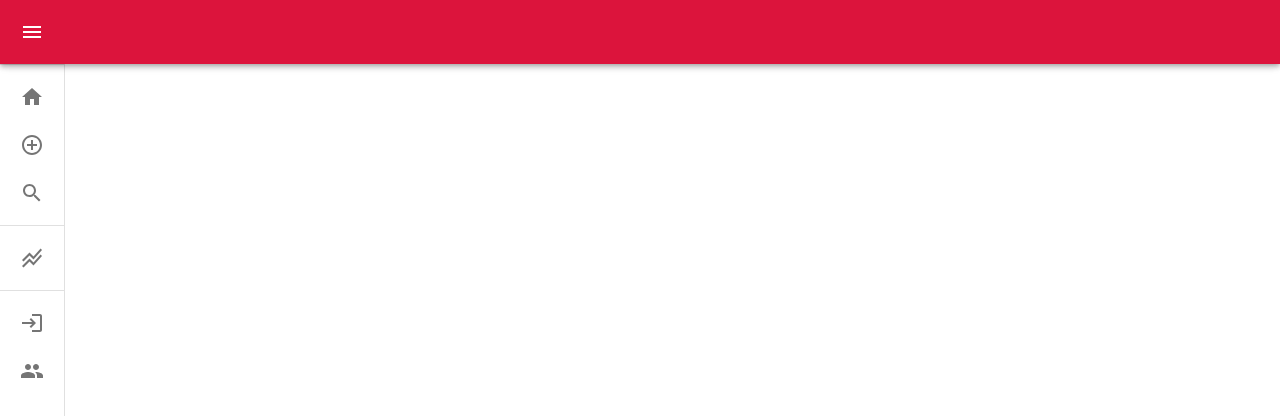
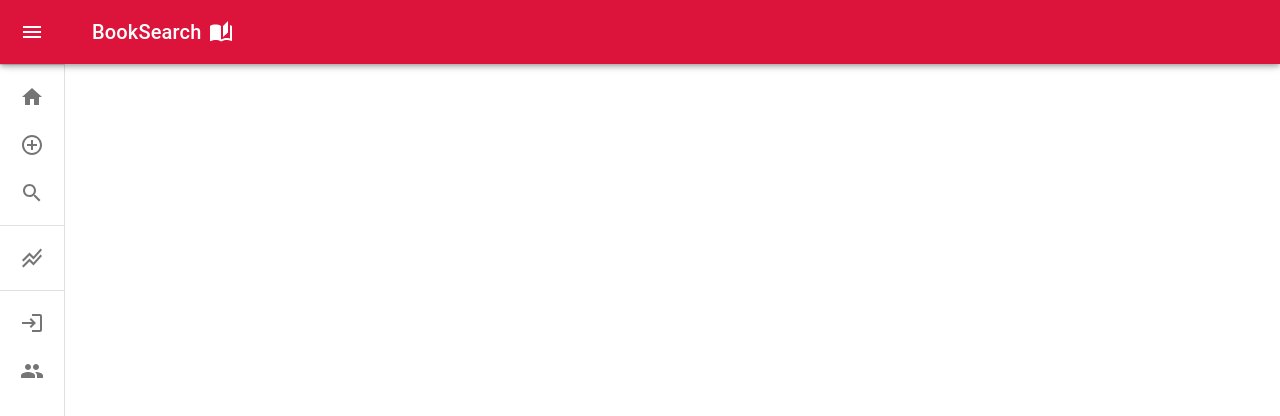
Before and after one commit to clmx18/SWE-SS23-A2, a React (Vite) app: page / in a window 1280 px wide. Shown: the top 416 px of the page. Built offline with nearby package versions, Linux system fonts and the light colour scheme.

Commit message:
Logo in the navi

```diff
--- a/src/components/Nav.tsx
+++ b/src/components/Nav.tsx
@@ -22,6 +22,8 @@ import Toolbar from '@mui/material/Toolbar';
 import { CSSObject, Theme, styled, useTheme } from '@mui/material/styles';
 import * as React from 'react';
 import { Link } from 'react-router-dom';
+import { Typography } from '@mui/material';
+import AutoStoriesIcon from '@mui/icons-material/AutoStories';
 
 const drawerWidth = 240;
 
@@ -127,6 +129,15 @@ export default function Nav() {
           >
             <MenuIcon />
           </IconButton>
+          <Typography
+            variant="h6"
+            noWrap
+            component="div"
+            sx={{ display: { xs: 'none', sm: 'block' } }}
+          >
+            BookSearch
+          </Typography>
+          <AutoStoriesIcon sx={{ marginLeft: 1, display: { xs: 'none', md: 'flex' }, mr: 1 }} />
         </Toolbar>
       </AppBar>
       <Drawer variant="permanent" open={open}>
```
